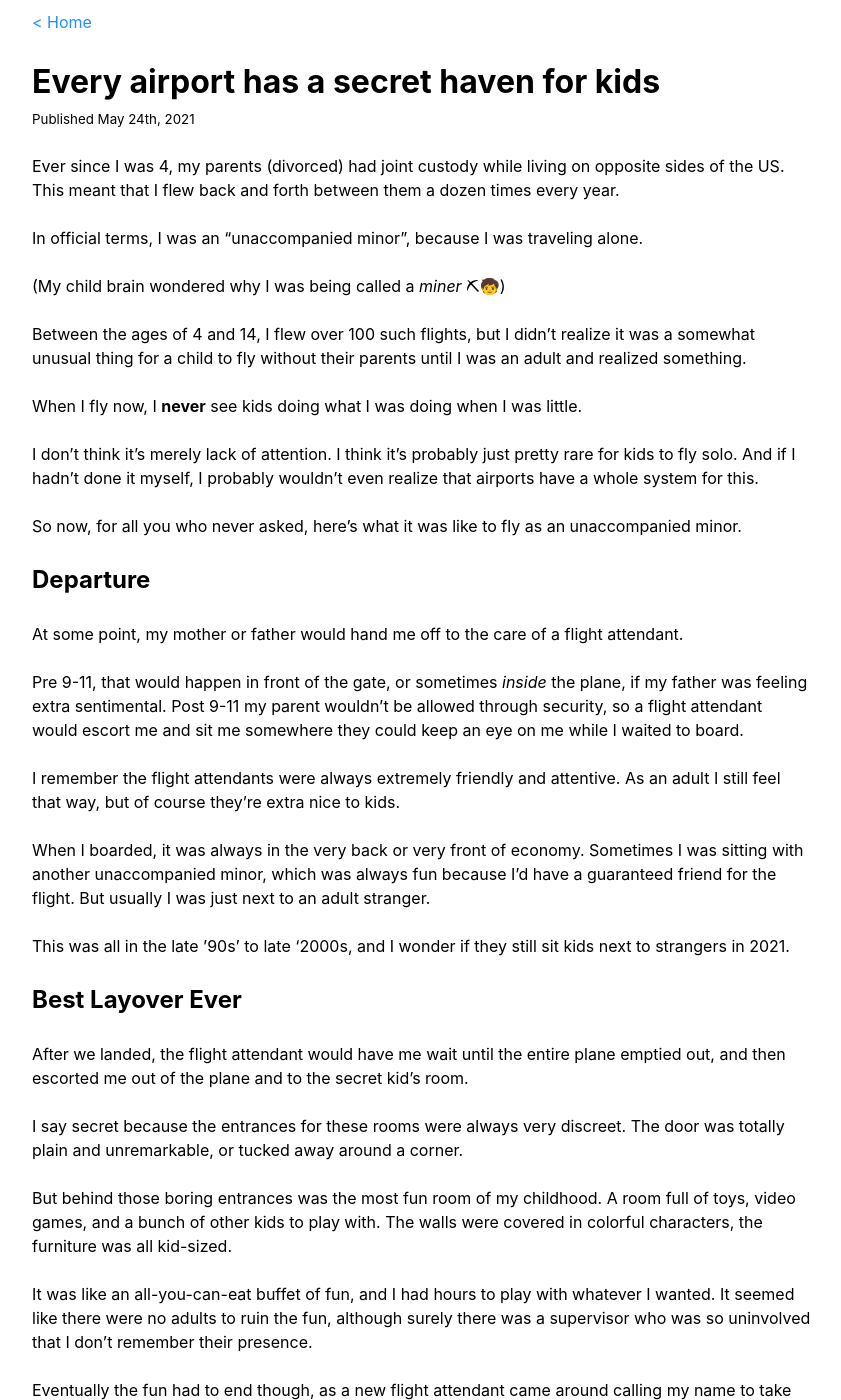
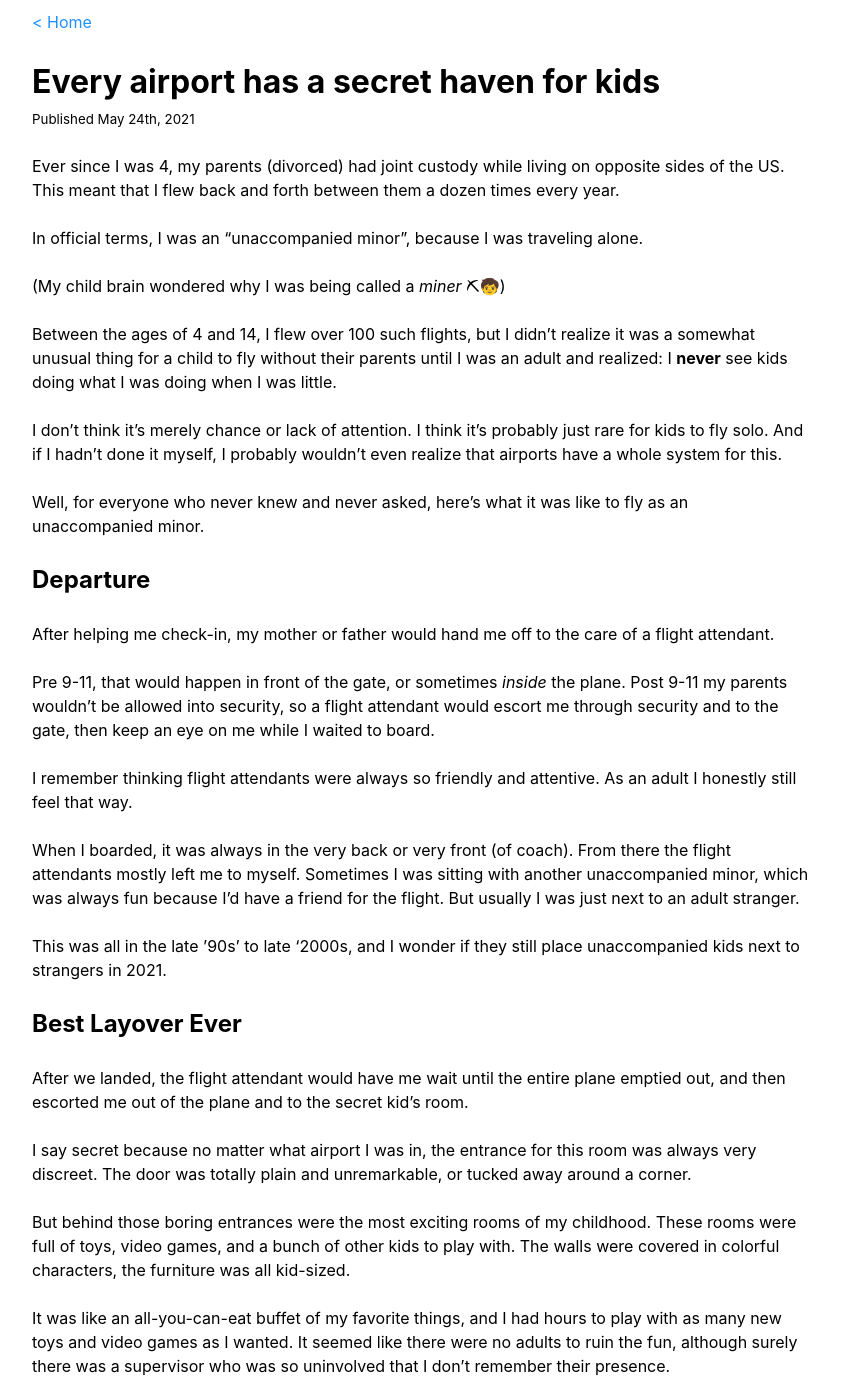
Before and after one commit to pooriajr/pooriar, a Jekyll site: the page built from _posts/2021-05-24-every-airport-has-a-secret-haven-for-kids.md, in a window 1280 px wide and 1400 px high. Shown: the whole window, without its empty margins (218-1059 px from the left). Built offline with Jekyll 4.4.1, drawn with Linux system fonts in a browser that asks for light colours; some of the changed text lies outside the part shown.

Commit message:
updated post

```diff
--- a/_posts/2021-05-24-every-airport-has-a-secret-haven-for-kids.md
+++ b/_posts/2021-05-24-every-airport-has-a-secret-haven-for-kids.md
@@ -10,45 +10,43 @@ In official terms, I was an "unaccompanied minor", because I was traveling alone
 
 (My child brain wondered why I was being called a *miner* ⛏🧒)
 
-Between the ages of 4 and 14, I flew over 100 such flights, but I didn't realize it was a somewhat unusual thing for a child to fly without their parents until I was an adult and realized something.
+Between the ages of 4 and 14, I flew over 100 such flights, but I didn't realize it was a somewhat unusual thing for a child to fly without their parents until I was an adult and realized: I **never** see kids doing what I was doing when I was little.
 
-When I fly now, I **never** see kids doing what I was doing when I was little.
+I don't think it's merely chance or lack of attention. I think it's probably just rare for kids to fly solo. And if I hadn't done it myself, I probably wouldn't even realize that airports have a whole system for this.
 
-I don't think it's merely lack of attention. I think it's probably just pretty rare for kids to fly solo. And if I hadn't done it myself, I probably wouldn't even realize that airports have a whole system for this.
-
-So now, for all you who never asked, here's what it was like to fly as an unaccompanied minor.
+Well, for everyone who never knew and never asked, here's what it was like to fly as an unaccompanied minor.
 
 ## Departure
 
-At some point, my mother or father would hand me off to the care of a flight attendant.
+After helping me check-in, my mother or father would hand me off to the care of a flight attendant.
 
-Pre 9-11, that would happen in front of the gate, or sometimes *inside* the plane, if my father was feeling extra sentimental. Post 9-11 my parent wouldn't be allowed through security, so a flight attendant would escort me and sit me somewhere they could keep an eye on me while I waited to board.
+Pre 9-11, that would happen in front of the gate, or sometimes *inside* the plane. Post 9-11 my parents wouldn't be allowed into security, so a flight attendant would escort me through security and to the gate, then keep an eye on me while I waited to board.
 
-I remember the flight attendants were always extremely friendly and attentive. As an adult I still feel that way, but of course they're extra nice to kids.
+I remember thinking flight attendants were always so friendly and attentive. As an adult I honestly still feel that way.
 
-When I boarded, it was always in the very back or very front of economy. Sometimes I was sitting with another unaccompanied minor, which was always fun because I'd have a guaranteed friend for the flight. But usually I was just next to an adult stranger.
+When I boarded, it was always in the very back or very front (of coach). From there the flight attendants mostly left me to myself. Sometimes I was sitting with another unaccompanied minor, which was always fun because I'd have a friend for the flight. But usually I was just next to an adult stranger.
 
-This was all in the late '90s' to late '2000s, and I wonder if they still sit kids next to strangers in 2021.
+This was all in the late '90s' to late '2000s, and I wonder if they still place unaccompanied kids next to strangers in 2021.
 
 ## Best Layover Ever
 
 After we landed, the flight attendant would have me wait until the entire plane emptied out, and then escorted me out of the plane and to the secret kid's room.
 
-I say secret because the entrances for these rooms were always very discreet. The door was totally plain and unremarkable, or tucked away around a corner.
+I say secret because no matter what airport I was in, the entrance for this room was always very discreet. The door was totally plain and unremarkable, or tucked away around a corner.
 
-But behind those boring entrances was the most fun room of my childhood. A room full of toys, video games, and a bunch of other kids to play with. The walls were covered in colorful characters, the furniture was all kid-sized.
+But behind those boring entrances were the most exciting rooms of my childhood. These rooms were full of toys, video games, and a bunch of other kids to play with. The walls were covered in colorful characters, the furniture was all kid-sized.
 
-It was like an all-you-can-eat buffet of fun, and I had hours to play with whatever I wanted. It seemed like there were no adults to ruin the fun, although surely there was a supervisor who was so uninvolved that I don't remember their presence.
+It was like an all-you-can-eat buffet of my favorite things, and I had hours to play with as many new toys and video games as I wanted. It seemed like there were no adults to ruin the fun, although surely there was a supervisor who was so uninvolved that I don't remember their presence.
 
-Eventually the fun had to end though, as a new flight attendant came around calling my name to take me to my next flight.
+Eventually the fun had to end though, as a flight attendant (usually not the same one who brought me there) came around calling my name to take me to my next flight.
 
-Sometimes I had 2 layovers. 2 kid's rooms. Awesome.
+Sometimes I even had 2 layovers. That meant 2 rounds in the kid room. Awesome.
 
-I saw so many different kid's rooms that I'm pretty sure every airport has one; adults just don't realize it.
+I saw so many different versions of this room in various airports that I'm pretty sure every US airport has one; adults just don't realize it.
 
 ## Riding the cart
 
-Sometimes we'd hitch a ride on one of the golf-cart type things that airport workers and handicapped people use. That was a big perk. I felt like I was getting the VIP treatment while everyone else had to walk.
+Sometimes we'd hitch a ride on one of the golf-cart type things that airport workers use. I felt very smug, getting the VIP treatment while the rest had to walk to their gate.
 
 ## Goodie bags
 
@@ -60,4 +58,4 @@ Once my final flight arrived, I once again had to wait until the plane was empty
 
 Pre 9-11, my mother or father would be waiting right at the gate, but, well you already know how that is now.
 
-These are decade old memories and who knows how things have changed since then. But I like to think that in every airport there are still secret kids rooms full of kids having fun, just out of sight of all the bored adults.
+These are decade old memories. Who knows how things have changed since then. But I bet that in every airport there are still secret rooms full of kids having fun, just out of sight of all the bored adults.
```
